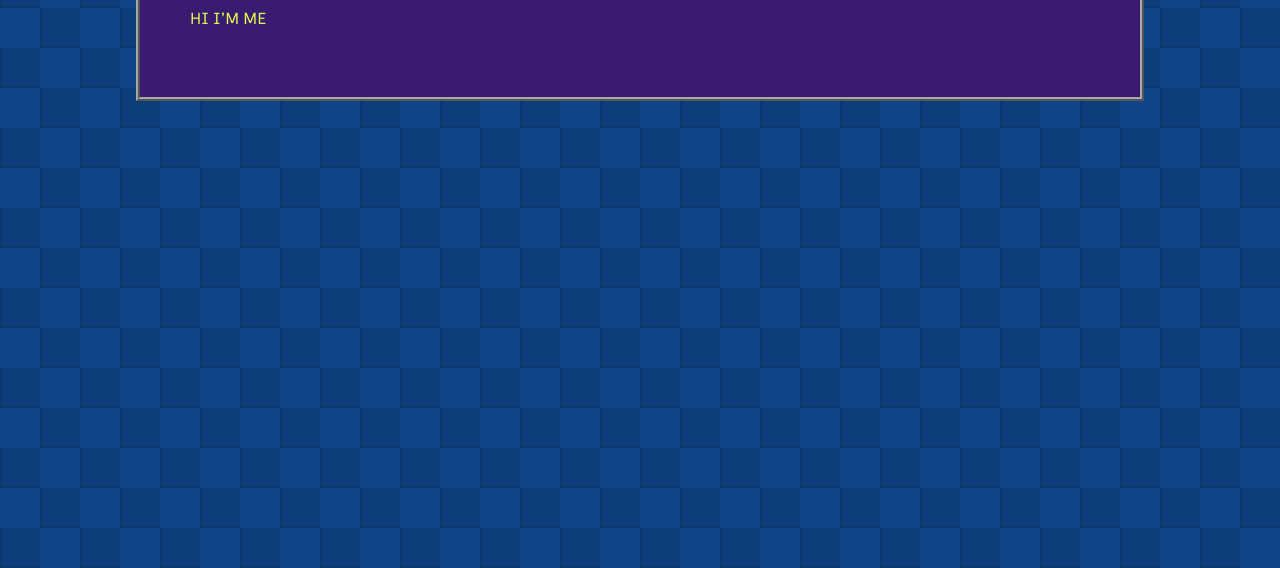
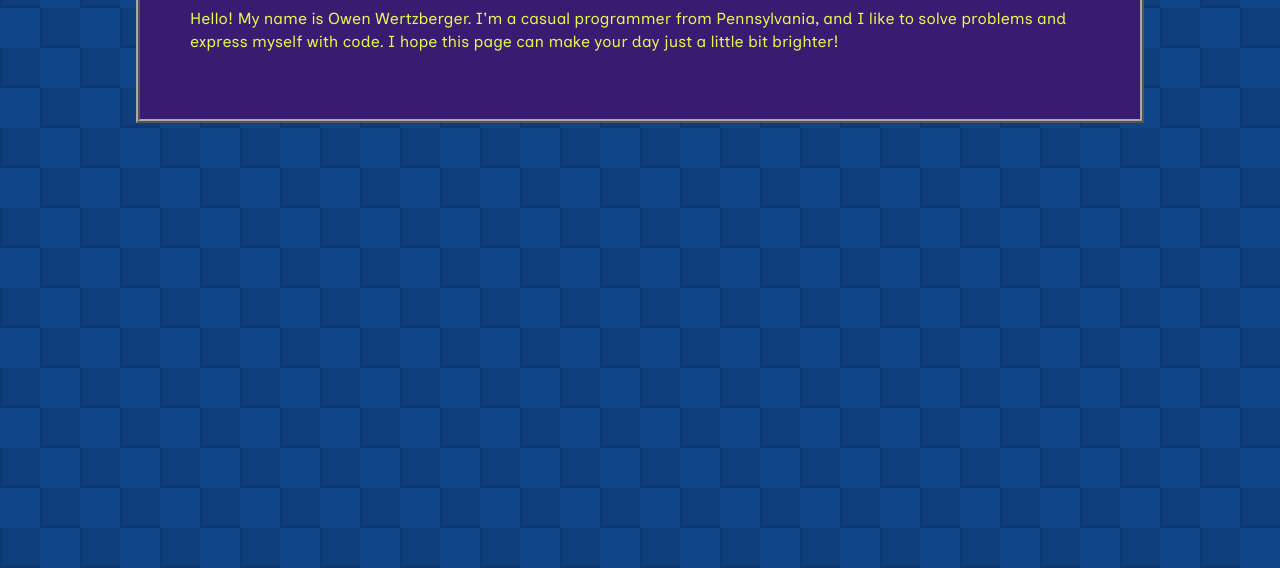
Before and after one commit to wheelsbot7/old-website, an Eleventy site: page src/about.md in a window 1280 px wide. Shown: the part 232-800 px from the top of the page. Built offline with nearby package versions, Linux system fonts and the light colour scheme; Eleventy itself is replaced by a stand-in of ours; files that its build step writes are made by us from their sources.

Commit message:
Update about

```diff
--- a/src/about.md
+++ b/src/about.md
@@ -3,4 +3,4 @@ layout: layouts/page.njk
 ---
 # ABOUT
 
-HI I'M ME
+Hello! My name is Owen Wertzberger. I'm a casual programmer from Pennsylvania, and I like to solve problems and express myself with code. I hope this page can make your day just a little bit brighter!
```
Also changed, not shown: pnpm-lock.yaml.
